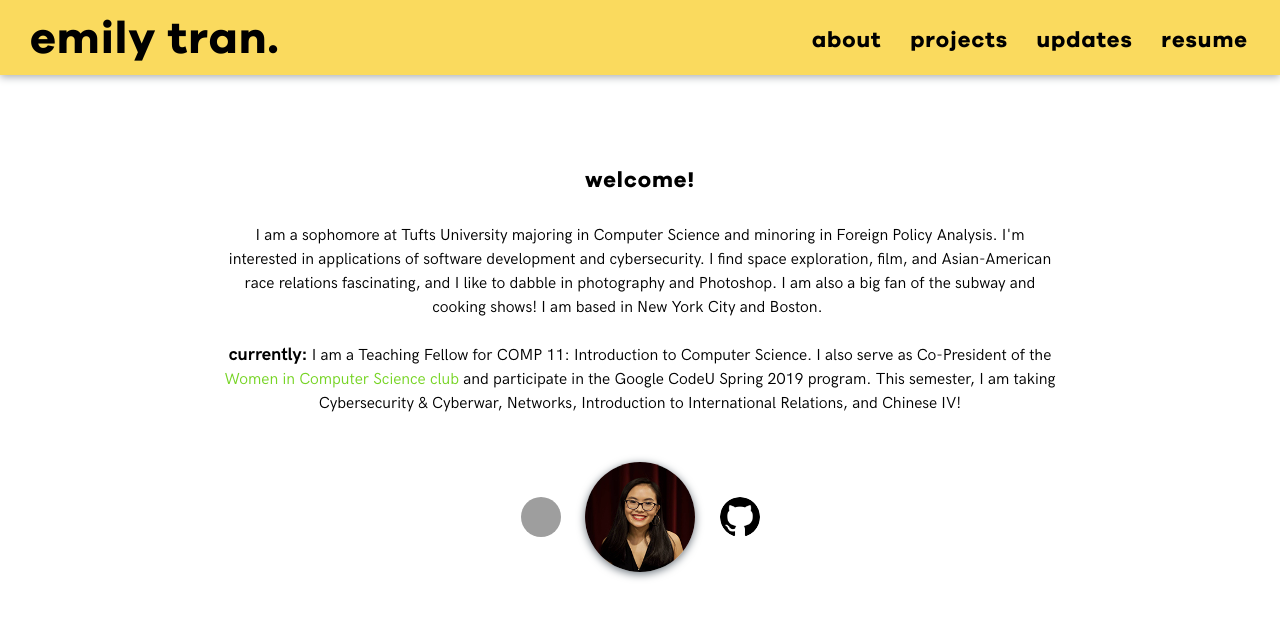
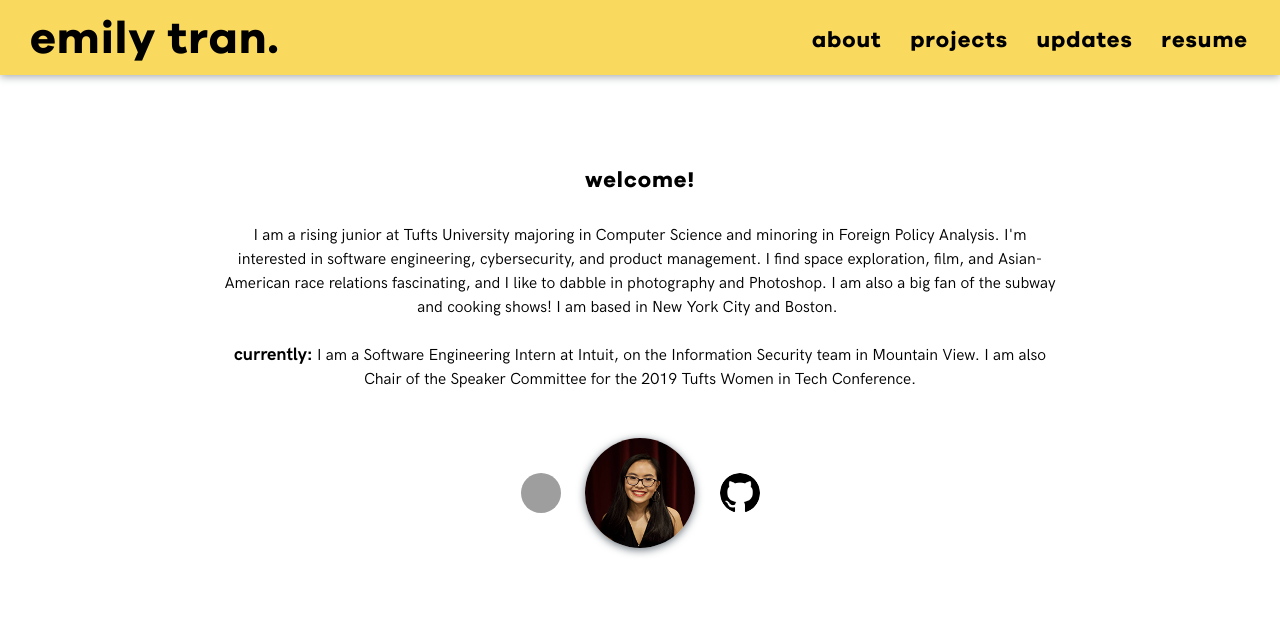
Before and after one commit to emilytran99/website, a Jekyll site: the page built from index.html, in a window 1280 px wide. Shown: the top 619 px of the page. Built offline with Jekyll 4.4.1, drawn with Linux system fonts in a browser that asks for light colours; grey boxes are pictures that could not be loaded.

Commit message:
summer 2019 updates

```diff
--- a/index.html
+++ b/index.html
@@ -6,7 +6,7 @@ layout: default
 <p style="display: inline; text-align: center; margin: 0 25px 0 25px">
 <br>
 
-I am a sophomore at Tufts University majoring in Computer Science and minoring in Foreign Policy Analysis. I'm interested in applications of software development and cybersecurity. I find space exploration, film, and Asian-American race relations fascinating, and I like to dabble in photography and Photoshop. I am also a big fan of the subway and cooking shows! I am based in New York City and Boston.
+I am a rising junior at Tufts University majoring in Computer Science and minoring in Foreign Policy Analysis. I'm interested in software engineering, cybersecurity, and product management. I find space exploration, film, and Asian-American race relations fascinating, and I like to dabble in photography and Photoshop. I am also a big fan of the subway and cooking shows! I am based in New York City and Boston.
 
 </p>
 
@@ -14,7 +14,11 @@ I am a sophomore at Tufts University majoring in Computer Science and minoring i
 
 <p id="currently">currently: </p>
 <p style="display: inline; text-align: center">
-I am a Teaching Fellow for COMP 11: Introduction to Computer Science. I also serve as Co-President of the <a href="https://tuftswics.github.io/">Women in Computer Science club</a> and participate in the Google CodeU Spring 2019 program. This semester, I am taking Cybersecurity & Cyberwar, Networks, Introduction to International Relations, and Chinese IV!
+I am a Software Engineering Intern at Intuit, on the Information Security team in Mountain View. I am also Chair of the Speaker Committee for the 2019 Tufts Women in Tech Conference.
+
+<!--
+I am a Teaching Fellow for COMP 11: Introduction to Computer Science. I also serve as Co-President of the <a href="https://tuftswics.github.io/">Women in Computer Science club</a> and Chair of the Speaker Committee for the 2019 Women in Tech Conference. This semester, I am taking: Programming Languages; Computing for Developing Regions; Info, Tech, and Politics; Armenian Art, Architecture, and Politics; and Self Defense!
+-->
 </p>
 
 <br><br><br>
--- a/resume.html
+++ b/resume.html
@@ -4,5 +4,5 @@ layout: default
 <h3> resume </h3>
 
 <div class="resizedpdf" style="margin-top: 35px">
-    <iframe src="https://drive.google.com/file/d/1Hg-l2HuLp6AzL4ni8kZQ2IK1_MoKiN4y/preview#zoom=133"height="100%" scrolling="no" width="100%"></iframe>
+    <iframe src="https://drive.google.com/file/d/1RPS0j8K4LwUQmqcy3IjxjDaEU25v8B5w/preview#zoom=133"height="100%" scrolling="no" width="100%"></iframe>
 </div>
```
